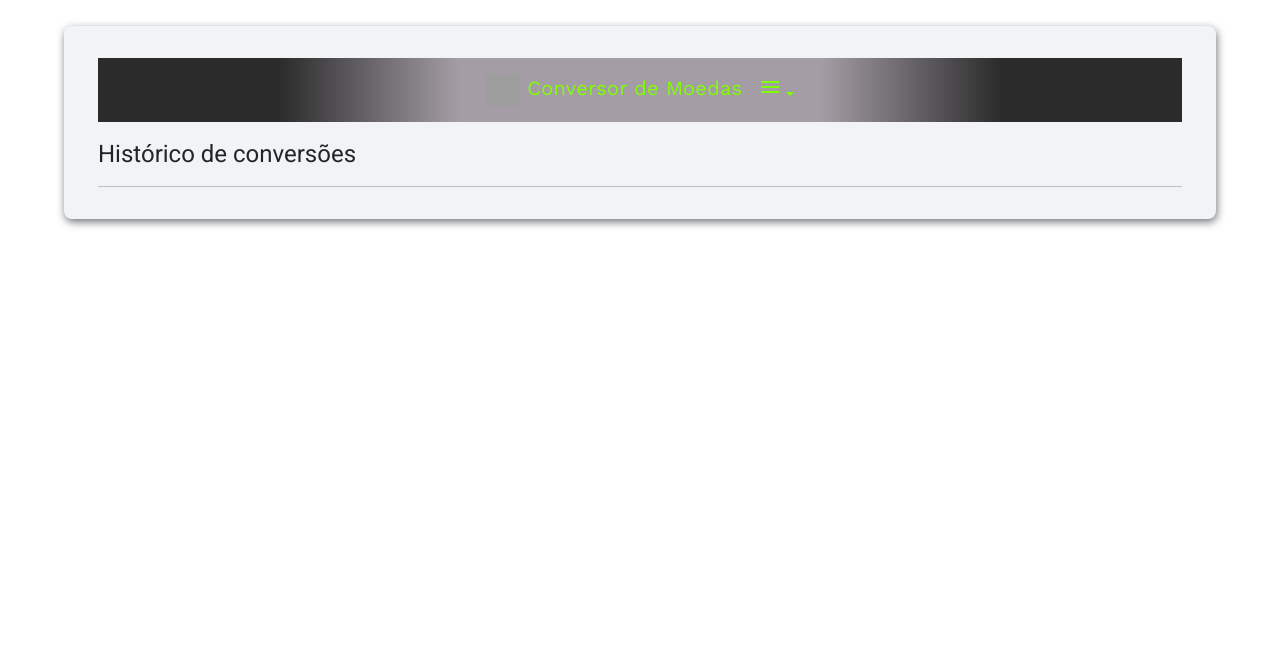
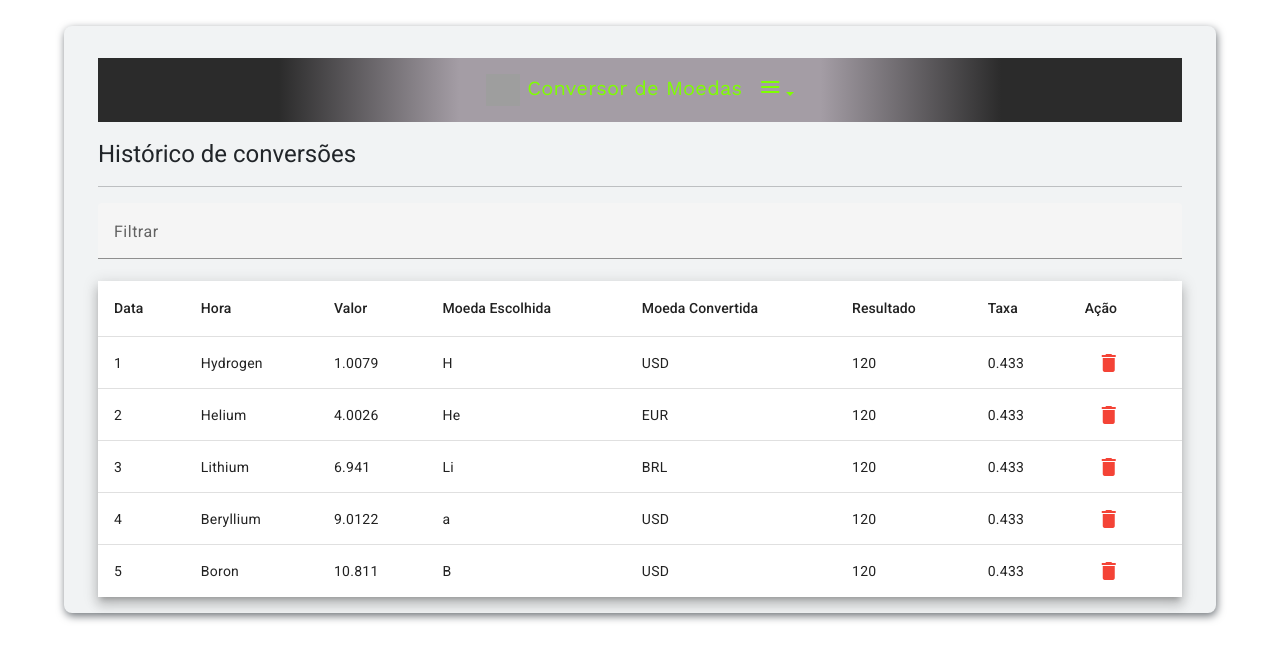
Before and after one commit to DevAugustomelo/Conversor-Moedas-com-Angular, an Angular app in the folder conversor-moedas/: page /historico in a window 1280 px wide. Shown: the top 660 px of the page. Built offline with nearby package versions, Linux system fonts and the light colour scheme; no server answers; grey boxes are pictures that could not be loaded.

Commit message:
obter a descrição da moeda e tabela historico

```diff
--- a/conversor-moedas/src/app/componentes/conversor/conversor.component.html
+++ b/conversor-moedas/src/app/componentes/conversor/conversor.component.html
@@ -91,14 +91,14 @@
       <h2>Valor Convertido:</h2>
       <hr>
       <h2 > <strong style="color:#DD2C00">{{ valorEscolhido }}</strong>
-        {{ moedaDe }}
+        {{ descDe }}
       </h2>
 
       <h2> = </h2>
 
       <div>
 
-        <h2> <strong style="color:#DD2C00">{{ valorConvertido }}</strong> {{ moedaPara }}</h2>
+        <h2> <strong style="color:#DD2C00">{{ valorConvertido }}</strong> {{ descPara }}</h2>
       </div>
 
 
--- a/conversor-moedas/src/app/componentes/conversor/conversor.component.ts
+++ b/conversor-moedas/src/app/componentes/conversor/conversor.component.ts
@@ -12,7 +12,8 @@ import { map, startWith } from 'rxjs/operators';
   styleUrls: ['./conversor.component.css'],
 })
 export class ConversorComponent implements OnInit {
-  moedasLi: MoedasList[] = listarMoedas();
+  // moedasLi: MoedasList[] = listarMoedas();
+  moedasLi: MoedasList[] = [];
   myControl = new FormControl<string | MoedasList>('');
   options: MoedasList[] = this.moedasLi;
   filteredOptions!: Observable<MoedasList[]>;
@@ -22,14 +23,17 @@ export class ConversorComponent implements OnInit {
   valorEscolhido = 1;
   valorConvertido = 0;
   taxa = 0;
-  moedaDescri = ''
+  descDe = ''
+  descPara = ''
 
   constructor(private service: CotacaoService) {}
 
   ngOnInit(): void {
-    // this.service.listar()
-    // .subscribe(moeda => this.moedasLi = Object.values(moeda))
-    // console.log(this.moedasLi)
+    this.service.listar()
+    .subscribe(moeda => {this.moedasLi = Object.values(moeda.symbols)
+
+
+    });
 
 
 
@@ -61,7 +65,26 @@ export class ConversorComponent implements OnInit {
     this.service.cotacao(this.moedaDe, this.moedaPara, this.valorEscolhido)
                 .subscribe(resp => {
                   this.valorConvertido = resp["result"].toFixed(2);
-                  this.taxa = resp["info"].rate});
+                  this.taxa = resp["info"].rate
+
+                })
+
+                this.descDe = this.getDescricao(this.moedaDe, this.descDe);
+                this.descPara = this.getDescricao(this.moedaPara, this.descPara);
+
+  }
+
+
+  getDescricao(code: string, destino:string) {
+
+    this.moedasLi.find(valor => {
+      if(valor.code == code){
+        destino = valor.description;
+      }
+      }
+      );
+
+      return destino
 
   }
 
--- a/conversor-moedas/src/app/componentes/historico/historico.component.css
+++ b/conversor-moedas/src/app/componentes/historico/historico.component.css
@@ -0,0 +1,8 @@
+table {
+    width: 100%;
+  }
+
+  .mat-mdc-form-field {
+    font-size: 14px;
+    width: 100%;
+  }
--- a/conversor-moedas/src/app/componentes/historico/historico.component.html
+++ b/conversor-moedas/src/app/componentes/historico/historico.component.html
@@ -8,4 +8,75 @@
     <h1>Histórico de conversões</h1>
     <hr>
 
+
+    <mat-form-field>
+        <mat-label>Filtrar</mat-label>
+        <input matInput (keyup)="applyFilter($event)" placeholder="Ex. usd" #input>
+      </mat-form-field>
+
+      <table mat-table [dataSource]="dataSource" class="mat-elevation-z8">
+
+        <!-- Data -->
+        <ng-container matColumnDef="data">
+          <th mat-header-cell *matHeaderCellDef> Data </th>
+          <td mat-cell *matCellDef="let element"> {{element.data}} </td>
+        </ng-container>
+
+        <!-- Hora -->
+        <ng-container matColumnDef="hora">
+          <th mat-header-cell *matHeaderCellDef> Hora </th>
+          <td mat-cell *matCellDef="let element"> {{element.hora}} </td>
+        </ng-container>
+
+        <!-- Valor -->
+        <ng-container matColumnDef="valor">
+          <th mat-header-cell *matHeaderCellDef> Valor </th>
+          <td mat-cell *matCellDef="let element"> {{element.valor}} </td>
+        </ng-container>
+
+        <!-- Moeda Escolhida -->
+        <ng-container matColumnDef="moedaEscolhida">
+          <th mat-header-cell *matHeaderCellDef> Moeda Escolhida </th>
+          <td mat-cell *matCellDef="let element"> {{element.moedaEscolhida}} </td>
+        </ng-container>
+
+        <!-- Moeda Convertida -->
+        <ng-container matColumnDef="moedaConvertida">
+          <th mat-header-cell *matHeaderCellDef> Moeda Convertida </th>
+          <td mat-cell *matCellDef="let element"> {{element.moedaConvertida}} </td>
+        </ng-container>
+
+         <!-- Resultado -->
+         <ng-container matColumnDef="resultado">
+            <th mat-header-cell *matHeaderCellDef> Resultado </th>
+            <td mat-cell *matCellDef="let element"> {{element.resultado}} </td>
+          </ng-container>
+
+        <!-- Taxa -->
+        <ng-container matColumnDef="taxa">
+          <th mat-header-cell *matHeaderCellDef> Taxa </th>
+          <td mat-cell *matCellDef="let element"> {{element.taxa}} </td>
+        </ng-container>
+
+
+        <!-- Ações -->
+        <ng-container matColumnDef="acao">
+          <th mat-header-cell *matHeaderCellDef> Ação </th>
+          <td mat-cell *matCellDef="let element"> {{element.acao}}
+            <button mat-icon-button color="warn" matTooltip="Excluir"aria-label="btn deletar">
+              <mat-icon>delete</mat-icon>
+            </button>
+
+          </td>
+        </ng-container>
+
+        <tr mat-header-row *matHeaderRowDef="displayedColumns"></tr>
+        <tr mat-row *matRowDef="let row; columns: displayedColumns;"></tr>
+
+        <!-- Row shown when there is no matching data. -->
+        <tr class="mat-row" *matNoDataRow>
+          <td class="mat-cell" colspan="4">No data matching the filter "{{input.value}}"</td>
+        </tr>
+      </table>
+
 </section>
--- a/conversor-moedas/src/app/componentes/historico/historico.component.ts
+++ b/conversor-moedas/src/app/componentes/historico/historico.component.ts
@@ -1,4 +1,28 @@
 import { Component } from '@angular/core';
+import {MatTableDataSource} from '@angular/material/table';
+
+
+
+export interface HistoricoMoeda {
+  data: number;
+  hora: string;
+  valor: number;
+  moedaEscolhida: string;
+  moedaConvertida: string;
+  resultado: string;
+  taxa: number;
+  acao: string
+}
+
+const ELEMENT_DATA: HistoricoMoeda[] = [
+  {data: 1, hora: 'Hydrogen', valor: 1.0079, moedaEscolhida: 'H', moedaConvertida: 'USD', resultado: '120', taxa: 0.433, acao: ''},
+  {data: 2, hora: 'Helium', valor: 4.0026, moedaEscolhida: 'He', moedaConvertida: 'EUR', resultado: '120', taxa: 0.433, acao: ''},
+  {data: 3, hora: 'Lithium', valor: 6.941, moedaEscolhida: 'Li', moedaConvertida: 'BRL', resultado: '120', taxa: 0.433, acao: ''},
+  {data: 4, hora: 'Beryllium', valor: 9.0122, moedaEscolhida: 'a', moedaConvertida: 'USD', resultado: '120', taxa: 0.433, acao: ''},
+  {data: 5, hora: 'Boron', valor: 10.811, moedaEscolhida: 'B', moedaConvertida: 'USD', resultado: '120', taxa: 0.433, acao: ''},
+
+];
+
 
 @Component({
   selector: 'app-historico',
@@ -7,4 +31,12 @@ import { Component } from '@angular/core';
 })
 export class HistoricoComponent {
 
+  displayedColumns: string[] = ['data', 'hora', 'valor', 'moedaEscolhida','moedaConvertida', 'resultado', 'taxa', 'acao']
+  dataSource = new MatTableDataSource(ELEMENT_DATA);
+
+  applyFilter(event: Event) {
+    const filterValue = (event.target as HTMLInputElement).value;
+    this.dataSource.filter = filterValue.trim().toLowerCase();
+  }
+
 }
--- a/conversor-moedas/src/app/componentes/tabela/tabela-datasource.ts
+++ b/conversor-moedas/src/app/componentes/tabela/tabela-datasource.ts
@@ -5,6 +5,7 @@ import { map } from 'rxjs/operators';
 import { Observable, of as observableOf, merge } from 'rxjs';
 import { MoedasList } from '../moedasList';
 import { listarMoedas } from 'src/app/services/cotacao.service';
+import {MatTableDataSource} from '@angular/material/table';
 
 
 
--- a/conversor-moedas/src/app/componentes/tabela/tabela.component.ts
+++ b/conversor-moedas/src/app/componentes/tabela/tabela.component.ts
@@ -14,7 +14,7 @@ export class TabelaComponent implements AfterViewInit {
   @ViewChild(MatPaginator) paginator!: MatPaginator;
   @ViewChild(MatSort) sort!: MatSort;
   @ViewChild(MatTable) table!: MatTable<MoedasList>;
-  dataSource: TabelaDataSource;
+  dataSource: TabelaDataSource ;
 
   /** Columns displayed in the table. Columns IDs can be added, removed, or reordered. */
   displayedColumns = ['cod', 'desc'];
--- a/conversor-moedas/src/app/modules/material.module.ts
+++ b/conversor-moedas/src/app/modules/material.module.ts
@@ -30,7 +30,7 @@ import { MatTooltipModule } from '@angular/material/tooltip';
     MatCardModule,
     MatAutocompleteModule,
     MatButtonModule,
-    MatTooltipModule
+    MatTooltipModule,
   ],
 })
 export class MaterialModule {}
```
